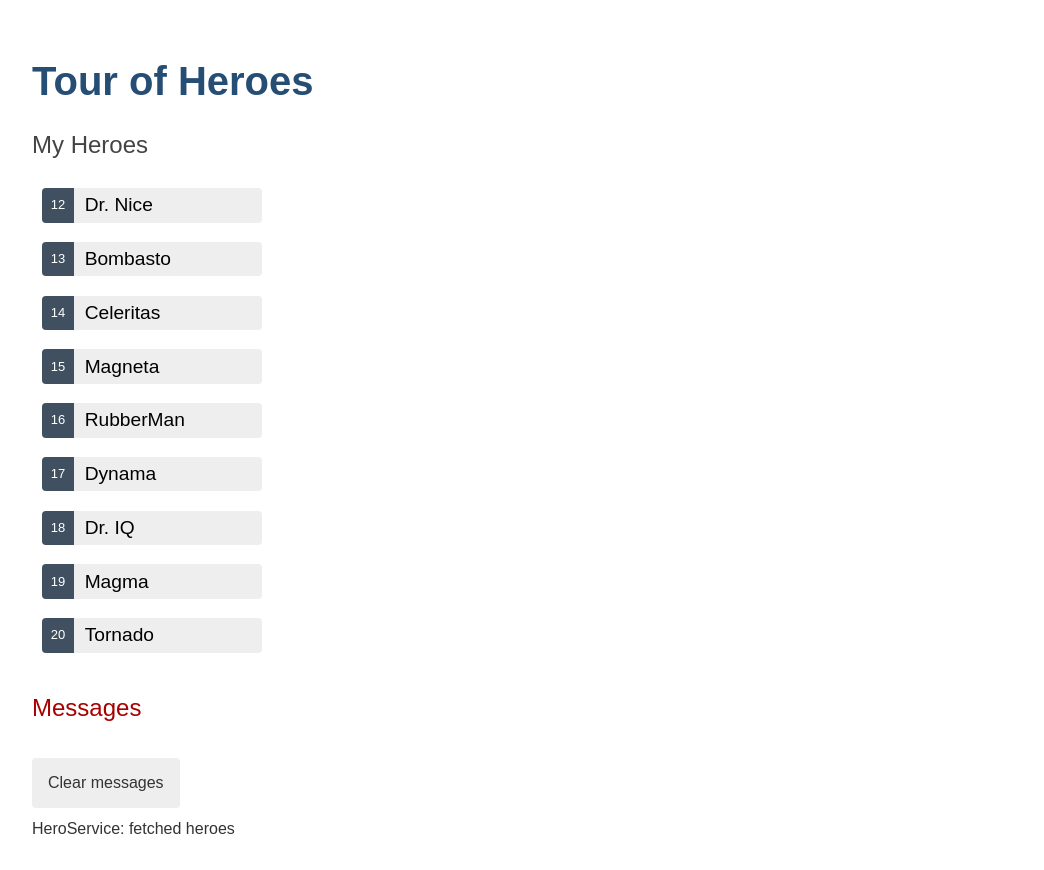
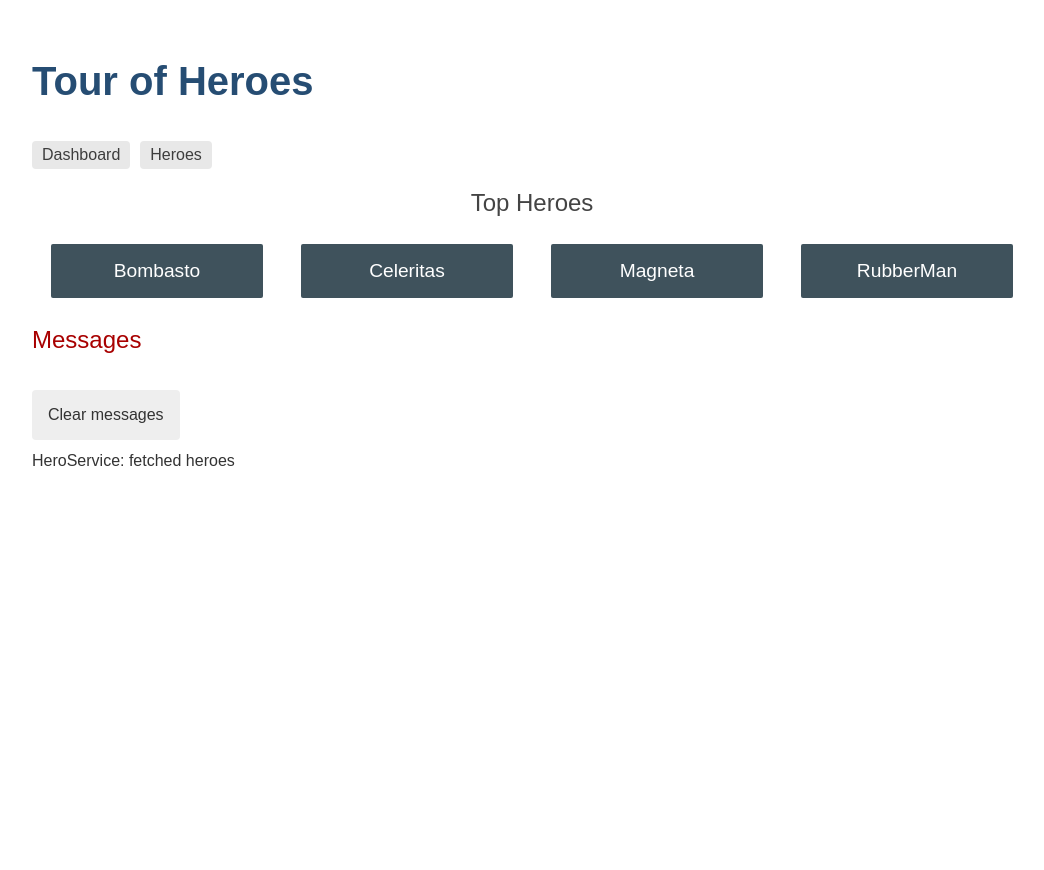
Before and after one commit to Mr-Spoony/angular-kjvhnc, an Angular app: page /dashboard in a window 1280 px wide. Shown: the whole page, without its empty margins (108-1152 px from the left). After the commit the page ends 800 px from the top, so only its background shows below. Built offline with nearby package versions, Linux system fonts and the light colour scheme.

Commit message:
6 files modified, 6 added

```diff
--- a/src/app/app.component.html
+++ b/src/app/app.component.html
@@ -1,7 +1,10 @@
-<h1>{{title}}</h1>
-<app-heroes></app-heroes>
+<h1>{{ title }}</h1>
+<nav>
+  <a routerLink="/dashboard">Dashboard</a>
+  <a routerLink="/heroes">Heroes</a>
+</nav>
+<router-outlet></router-outlet>
 <app-messages></app-messages>
-
 
 <!--
 Copyright Google LLC. All Rights Reserved.
--- /dev/null
+++ b/src/app/dashboard/dashboard.component.css
@@ -0,0 +1,50 @@
+/* DashboardComponent's private CSS styles */
+
+h2 {
+  text-align: center;
+}
+
+.heroes-menu {
+  padding: 0;
+  margin: auto;
+  max-width: 1000px;
+
+  /* flexbox */
+  display: flex;
+  flex-direction: row;
+  flex-wrap: wrap;
+  justify-content: space-around;
+  align-content: flex-start;
+  align-items: flex-start;
+}
+
+a {
+  background-color: #3f525c;
+  border-radius: 2px;
+  padding: 1rem;
+  font-size: 1.2rem;
+  text-decoration: none;
+  display: inline-block;
+  color: #fff;
+  text-align: center;
+  width: 100%;
+  min-width: 70px;
+  margin: 0.5rem auto;
+  box-sizing: border-box;
+
+  /* flexbox */
+  order: 0;
+  flex: 0 1 auto;
+  align-self: auto;
+}
+
+@media (min-width: 600px) {
+  a {
+    width: 18%;
+    box-sizing: content-box;
+  }
+}
+
+a:hover {
+  background-color: #000;
+}
--- /dev/null
+++ b/src/app/dashboard/dashboard.component.html
@@ -0,0 +1,6 @@
+<h2>Top Heroes</h2>
+<div class="heroes-menu">
+  <a *ngFor="let hero of heroes" routerLink="/detail/{{ hero.id }}">
+    {{ hero.name }}
+  </a>
+</div>
--- /dev/null
+++ b/src/app/dashboard/dashboard.component.ts
@@ -0,0 +1,24 @@
+import { Component, OnInit } from '@angular/core';
+import { Hero } from '../hero';
+import { HeroService } from '../hero.service';
+
+@Component({
+  selector: 'app-dashboard',
+  templateUrl: './dashboard.component.html',
+  styleUrls: ['./dashboard.component.css'],
+})
+export class DashboardComponent implements OnInit {
+  heroes: Hero[] = [];
+
+  constructor(private heroService: HeroService) {}
+
+  ngOnInit(): void {
+    this.getHeroes();
+  }
+
+  getHeroes(): void {
+    this.heroService
+      .getHeroes()
+      .subscribe((heroes) => (this.heroes = heroes.slice(1, 5)));
+  }
+}
--- a/src/app/hero-detail/hero-detail.component.ts
+++ b/src/app/hero-detail/hero-detail.component.ts
@@ -1,22 +1,32 @@
 import { Component, OnInit, Input } from '@angular/core';
 import { Hero } from '../hero';
+import { ActivatedRoute } from '@angular/router';
+import { Location } from '@angular/common';
+import { HeroService } from '../hero.service';
 
 @Component({
   selector: 'app-hero-detail',
   templateUrl: './hero-detail.component.html',
-  styleUrls: ['./hero-detail.component.css']
+  styleUrls: ['./hero-detail.component.css'],
 })
 export class HeroDetailComponent implements OnInit {
-
   @Input() hero: Hero | undefined;
 
-  constructor() { }
+  constructor(
+    private route: ActivatedRoute,
+    private heroService: HeroService,
+    private location: Location
+  ) {}
 
   ngOnInit(): void {
+    this.getHero();
   }
 
+  getHero(): void {
+    const id = Number(this.route.snapshot.paramMap.get('id'));
+    this.heroService.getHero(id).subscribe((hero) => (this.hero = hero));
+  }
 }
-
 
 /*
 Copyright Google LLC. All Rights Reserved.
--- a/src/app/hero.service.ts
+++ b/src/app/hero.service.ts
@@ -10,16 +10,19 @@
   providedIn: 'root',
 })
 export class HeroService {
-
-  constructor(private messageService: MessageService) { }
+  constructor(private messageService: MessageService) {}
 
   getHeroes(): Observable<Hero[]> {
     const heroes = of(HEROES);
     this.messageService.add('HeroService: fetched heroes');
     return heroes;
   }
+  getHero(id: number): Observable<Hero> {
+    const hero = HEROES.find((h) => h.id === id)!;
+    this.messageService.add(`HeroService: fetched hero id=${id}`);
+    return of(hero);
+  }
 }
-
 
 /*
 Copyright Google LLC. All Rights Reserved.
--- a/src/app/heroes/heroes.component.html
+++ b/src/app/heroes/heroes.component.html
@@ -1,15 +1,13 @@
 <h2>My Heroes</h2>
 <ul class="heroes">
   <li *ngFor="let hero of heroes">
-    <button type="button" (click)="onSelect(hero)" [class.selected]="hero === selectedHero">
-      <span class="badge">{{hero.id}}</span>
-      <span class="name">{{hero.name}}</span>
-    </button>
+    <a routerLink="/detail/{{ hero.id }}">
+      <span class="badge">{{ hero.id }}</span> {{ hero.name }}
+    </a>
   </li>
 </ul>
 
 <app-hero-detail [hero]="selectedHero"></app-hero-detail>
-
 
 <!--
 Copyright Google LLC. All Rights Reserved.
```
Also changed, not shown: src/app/app-routing.module.ts (added, +18 -0 lines), src/app/app.module.ts (+6 -2 lines), src/app/heroes/heroes.component.ts (+6 -6 lines), 2 other files (tests, documents, lock files or other folders).
